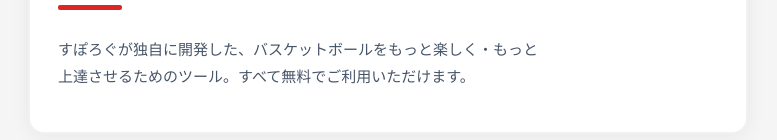
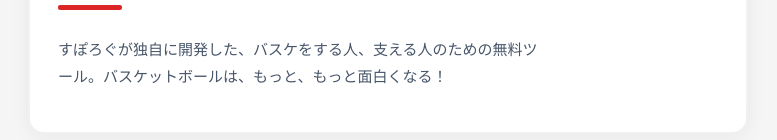
Before and after one commit to spolog-app/spolog-app, a plain HTML site: page index.html in a window 1280 px wide. Shown: the part 225-365 px from the top of the page, without its empty margins (252-1029 px from the left). Drawn offline with Linux system fonts and the light colour scheme.

Commit message:
Add files via upload

```diff
--- a/index.html
+++ b/index.html
@@ -100,7 +100,7 @@ a{text-decoration:none;color:inherit}
 <div class="hero-tag">すぽろぐアプリ集</div>
 <div class="hero-title">バスケに役立つ<br><em>無料アプリ</em>集</div>
 <div class="hero-underline"></div>
-<div class="hero-sub">すぽろぐが独自に開発した、バスケットボールをもっと楽しく・もっと上達させるためのツール。すべて無料でご利用いただけます。</div>
+<div class="hero-sub">すぽろぐが独自に開発した、バスケをする人、支える人のための無料ツール。バスケットボールは、もっと、もっと面白くなる！</div>
 </div>
 
 <div class="sec-label"><span class="sec-icon">🔍</span><span class="sec-text">診断ツール</span><span class="sec-text-en">DIAGNOSIS</span></div>
```
